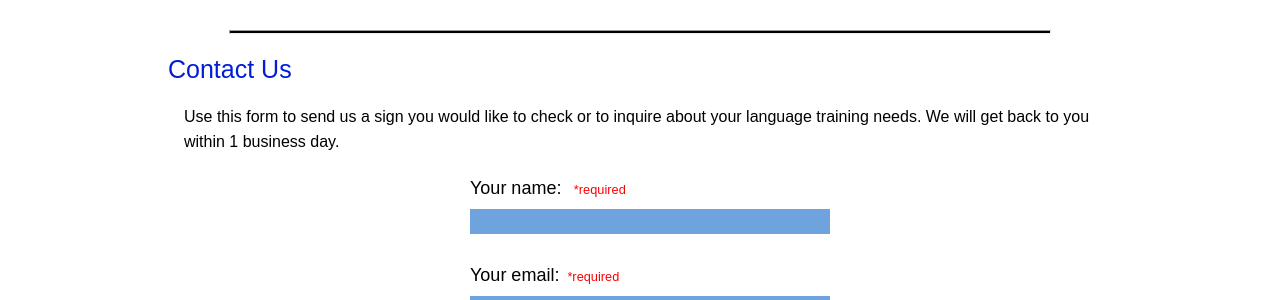
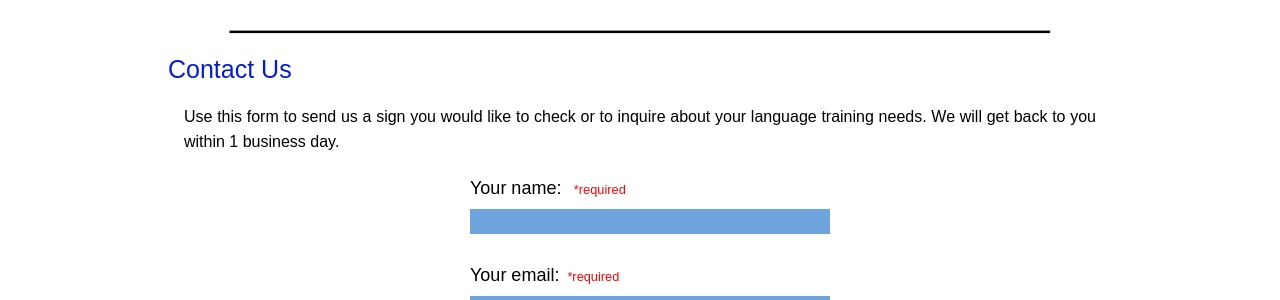
Before and after one commit to seankozen/lowrey-global-consulting, a PHP site: page / in a window 1280 px wide. Shown: the part 2832-3132 px from the top of the page. Run offline with PHP 8.4, Linux system fonts and the light colour scheme; some web fonts are replaced.

Commit message:
Justify form description

```diff
--- a/dist/index.77a9bc14.css
+++ b/dist/index.77a9bc14.css
@@ -309,6 +309,10 @@ footer {
 
 #contact-form {
   padding: 0 2rem 2rem;
+}
+
+.form-description-container {
+  text-align: justify;
 }
 
 .form-description {
--- a/index.html
+++ b/index.html
@@ -202,11 +202,13 @@
       </div>
       <div id="contact-form" class="sections">
         <h2>Contact Us</h2>
-        <p class="form-description">
-          Use this form to send us a sign you would like to check or to
-          inquire about your language training needs. We will get back
-          to you within 1 business day.
-        </p>
+        <div class="form-description-container">
+          <p class="form-description">
+            Use this form to send us a sign you would like to check or to
+            inquire about your language training needs. We will get back
+            to you within 1 business day.
+          </p>
+      </div>
         <div class="form-card">
           <form
             id="contact_form"
--- a/src/css/styles.css
+++ b/src/css/styles.css
@@ -364,6 +364,10 @@ footer {
 
 #contact-form {
   padding: 0rem 2rem 2rem 2rem;
+}
+
+.form-description-container {
+  text-align: justify;
 }
 
 .form-description {
```
Also changed, not shown: dist/index.html (+7 -5 lines), 1 other file.
